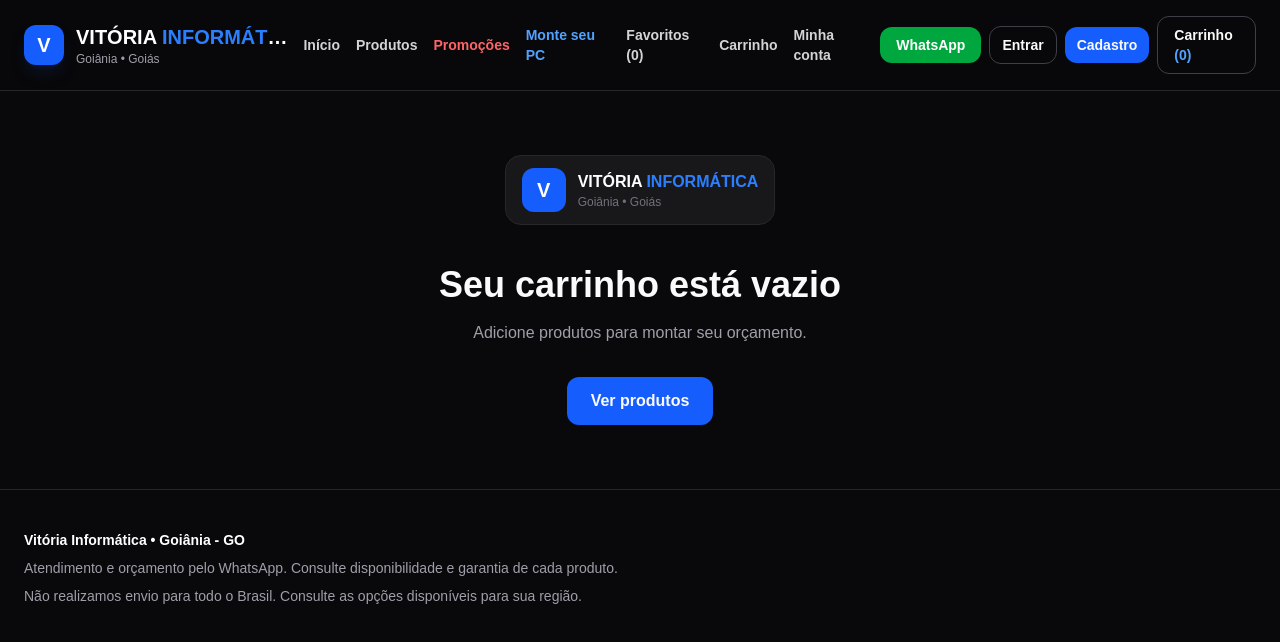
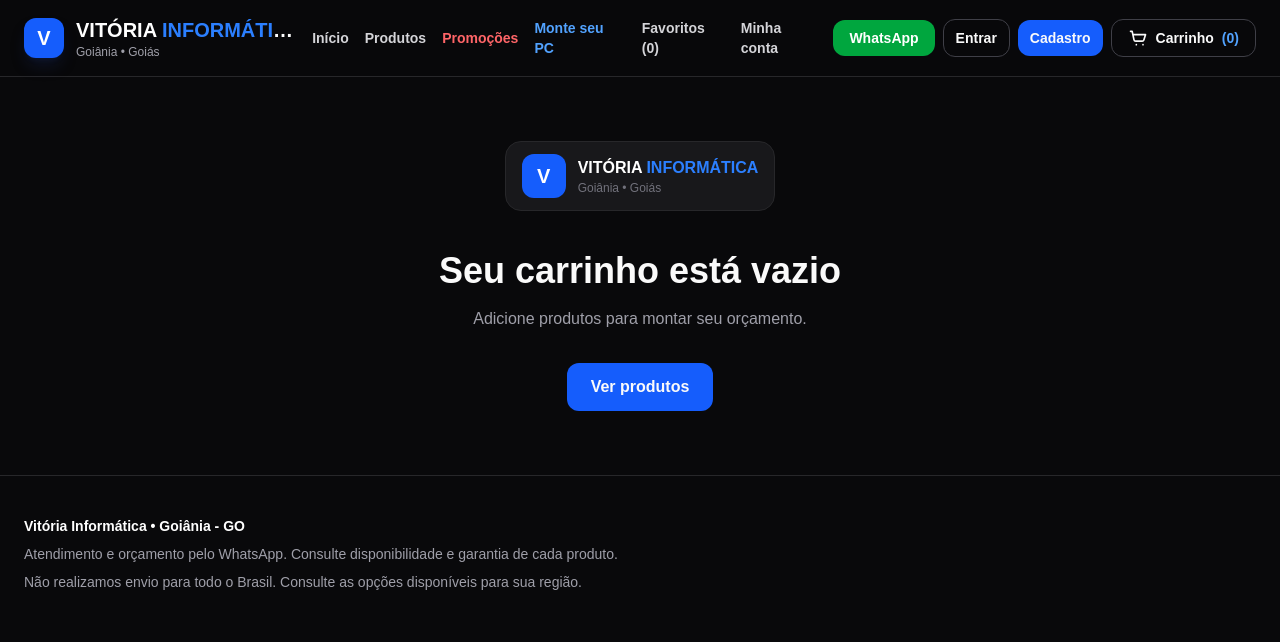
Before and after one commit to wendeljunio2015-dev/CatVitInfo, a Next.js app: page /carrinho in a window 1280 px wide. Shown: the top 642 px of the page. Built offline with nearby package versions, Linux system fonts and the light colour scheme.

Commit message:
Remove duplicate cart nav link and add cart icon

```diff
--- a/components/Header.tsx
+++ b/components/Header.tsx
@@ -4,6 +4,16 @@ import Link from "next/link";
 import { useState } from "react";
 import { useCart } from "@/context/CartContext";
 import { useFavorites } from "@/context/FavoritesContext";
+
+function CartIcon() {
+  return (
+    <svg aria-hidden="true" viewBox="0 0 24 24" fill="none" stroke="currentColor" strokeWidth="2" className="h-5 w-5">
+      <path strokeLinecap="round" strokeLinejoin="round" d="M3 4h2l2.2 10.2a2 2 0 0 0 2 1.6h7.9a2 2 0 0 0 1.9-1.4L21 8H7" />
+      <circle cx="10" cy="20" r="1" fill="currentColor" stroke="none" />
+      <circle cx="18" cy="20" r="1" fill="currentColor" stroke="none" />
+    </svg>
+  );
+}
 
 export default function Header() {
   const { itemCount } = useCart();
@@ -25,7 +35,6 @@ export default function Header() {
           <Link className="font-bold text-red-400 hover:text-red-300" href="/promocoes">Promoções</Link>
           <Link className="font-black text-blue-400 hover:text-blue-300" href="/monte-seu-pc">Monte seu PC</Link>
           <Link className="hover:text-white" href="/favoritos">Favoritos ({favoriteCount})</Link>
-          <Link className="hover:text-white" href="/carrinho">Carrinho</Link>
           <Link className="hover:text-white" href="/cliente/minha-conta">Minha conta</Link>
         </nav>
 
@@ -33,7 +42,7 @@ export default function Header() {
           <a href="https://wa.me/5562994780830" target="_blank" rel="noopener noreferrer" className="hidden rounded-xl bg-green-600 px-4 py-2 text-sm font-black text-white hover:bg-green-500 md:inline-block">WhatsApp</a>
           <Link href="/cliente/login" className="hidden rounded-xl border border-zinc-700 px-3 py-2 text-sm font-bold hover:bg-zinc-800 lg:inline-block">Entrar</Link>
           <Link href="/cliente/cadastro" className="hidden rounded-xl bg-blue-600 px-3 py-2 text-sm font-bold hover:bg-blue-500 xl:inline-block">Cadastro</Link>
-          <Link href="/carrinho" className="rounded-xl border border-zinc-700 px-3 py-2 text-sm font-bold hover:bg-zinc-800 sm:px-4">Carrinho <span className="text-blue-400">({itemCount})</span></Link>
+          <Link href="/carrinho" aria-label={`Carrinho com ${itemCount} item(ns)`} className="flex items-center gap-2 rounded-xl border border-zinc-700 px-3 py-2 text-sm font-bold hover:bg-zinc-800 sm:px-4"><CartIcon /><span className="hidden sm:inline">Carrinho</span><span className="text-blue-400">({itemCount})</span></Link>
           <button type="button" onClick={() => setOpen((value) => !value)} aria-label="Abrir menu" aria-expanded={open} className="flex h-10 w-10 items-center justify-center rounded-xl border border-zinc-700 text-xl xl:hidden">{open ? "×" : "☰"}</button>
         </div>
       </div>
@@ -46,7 +55,6 @@ export default function Header() {
             <Link onClick={close} href="/promocoes" className="rounded-xl bg-red-500/10 px-4 py-3 text-red-400 hover:bg-red-500/20">Promoções</Link>
             <Link onClick={close} href="/monte-seu-pc" className="rounded-xl bg-blue-600/10 px-4 py-3 text-blue-400 hover:bg-blue-600/20">Monte seu PC</Link>
             <Link onClick={close} href="/favoritos" className="rounded-xl px-4 py-3 hover:bg-zinc-900">Favoritos ({favoriteCount})</Link>
-            <Link onClick={close} href="/carrinho" className="rounded-xl px-4 py-3 hover:bg-zinc-900">Carrinho ({itemCount})</Link>
             <Link onClick={close} href="/cliente/login" className="rounded-xl border border-zinc-700 px-4 py-3 text-center">Entrar</Link>
             <Link onClick={close} href="/cliente/cadastro" className="rounded-xl bg-blue-600 px-4 py-3 text-center">Criar cadastro</Link>
             <Link onClick={close} href="/cliente/minha-conta" className="rounded-xl bg-zinc-900 px-4 py-3 text-center">Minha conta</Link>
```
